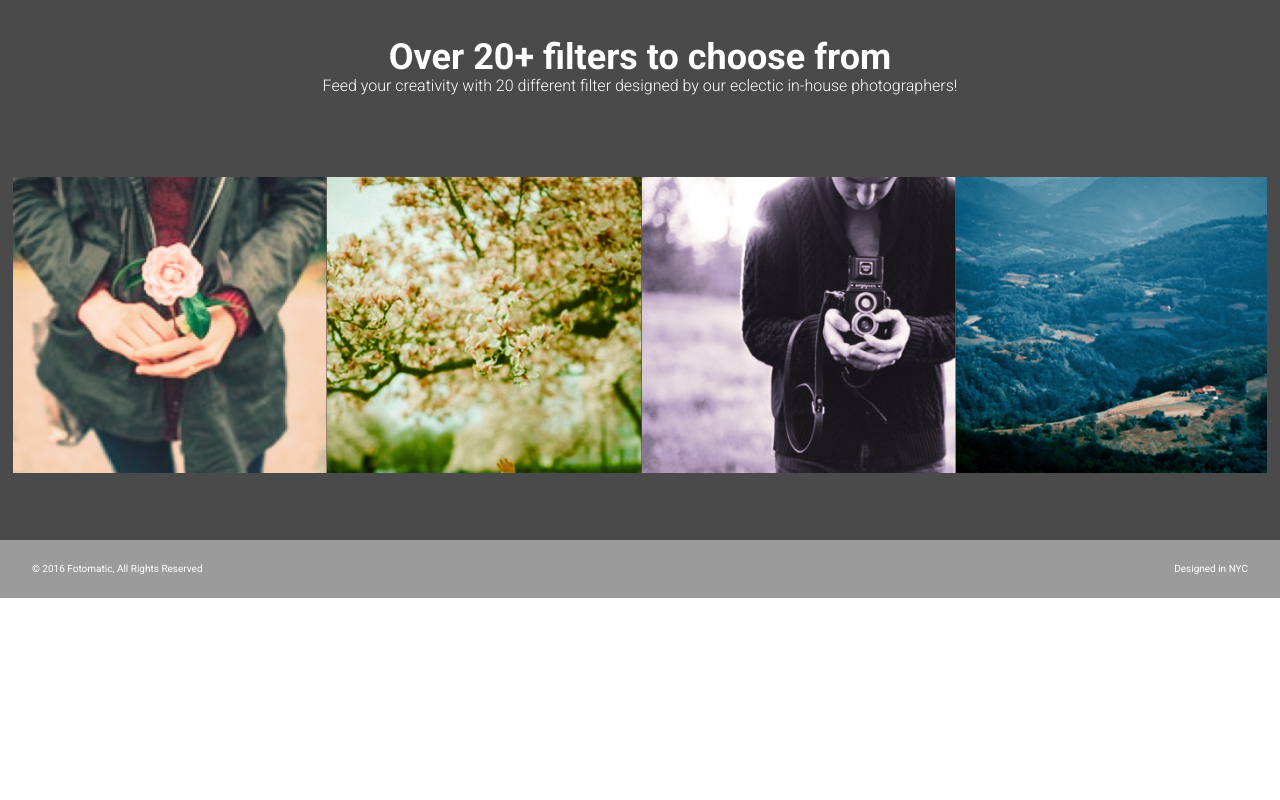
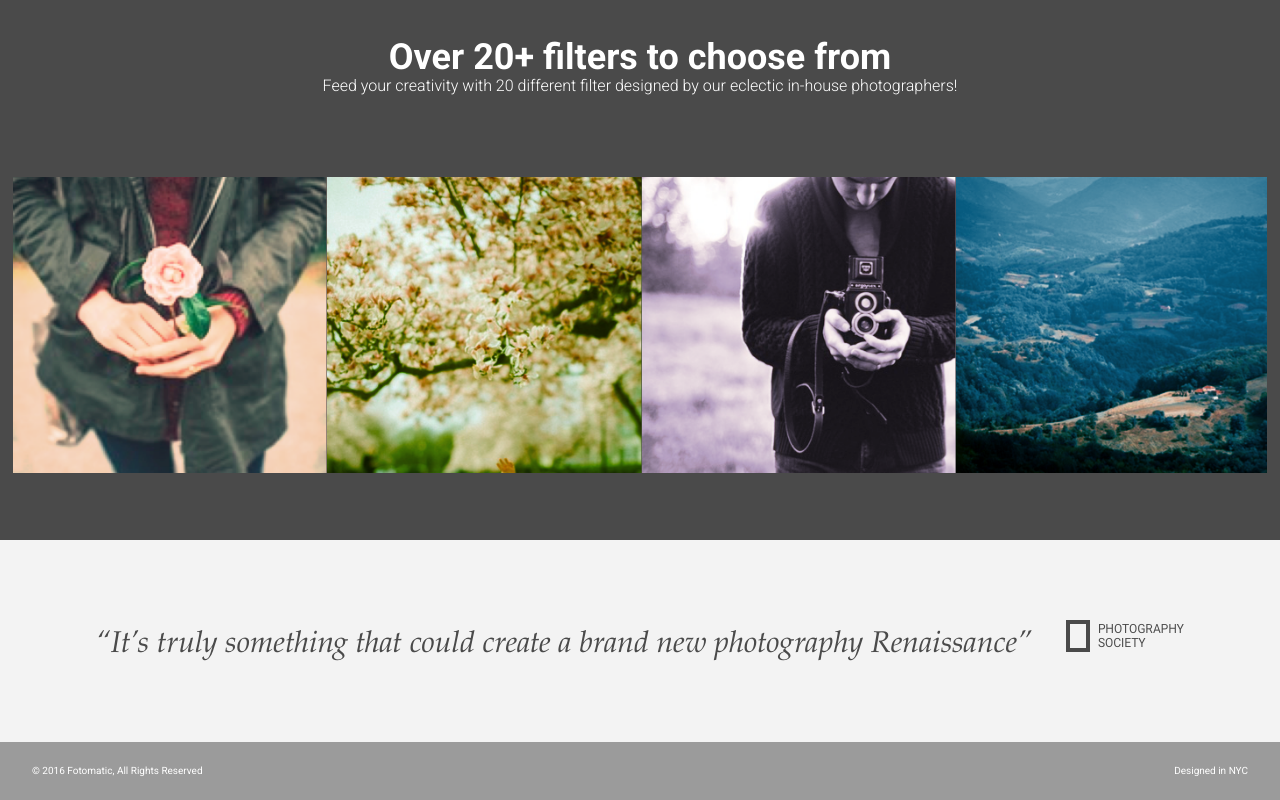
Before and after one commit to cornopaez/codecademy-fotomatic, a plain HTML site: page index.html in a window 1280 px wide. Shown: the part 1455-2255 px from the top of the page. Before the commit the page ends 2053 px from the top, so only its background shows below. Drawn offline with Linux system fonts and the light colour scheme; a web font is replaced by a local one.

Commit message:
Fixed styling for quotation and footer.

```diff
--- a/resources/css/style.css
+++ b/resources/css/style.css
@@ -355,11 +355,11 @@ header .mobile {
   background-color: #f3f3f3;
 }
 
-#quotes-section content {
+#quotes-section .content {
   padding: 5rem 0;
 }
 
-#quotes-section quote {
+#quotes-section .quote {
   padding-right: 1.875rem;
   font-family: "Palatino", serif;
   font-size: 1.875rem;
```
Also changed, not shown: index.html (+1 -1 lines).
